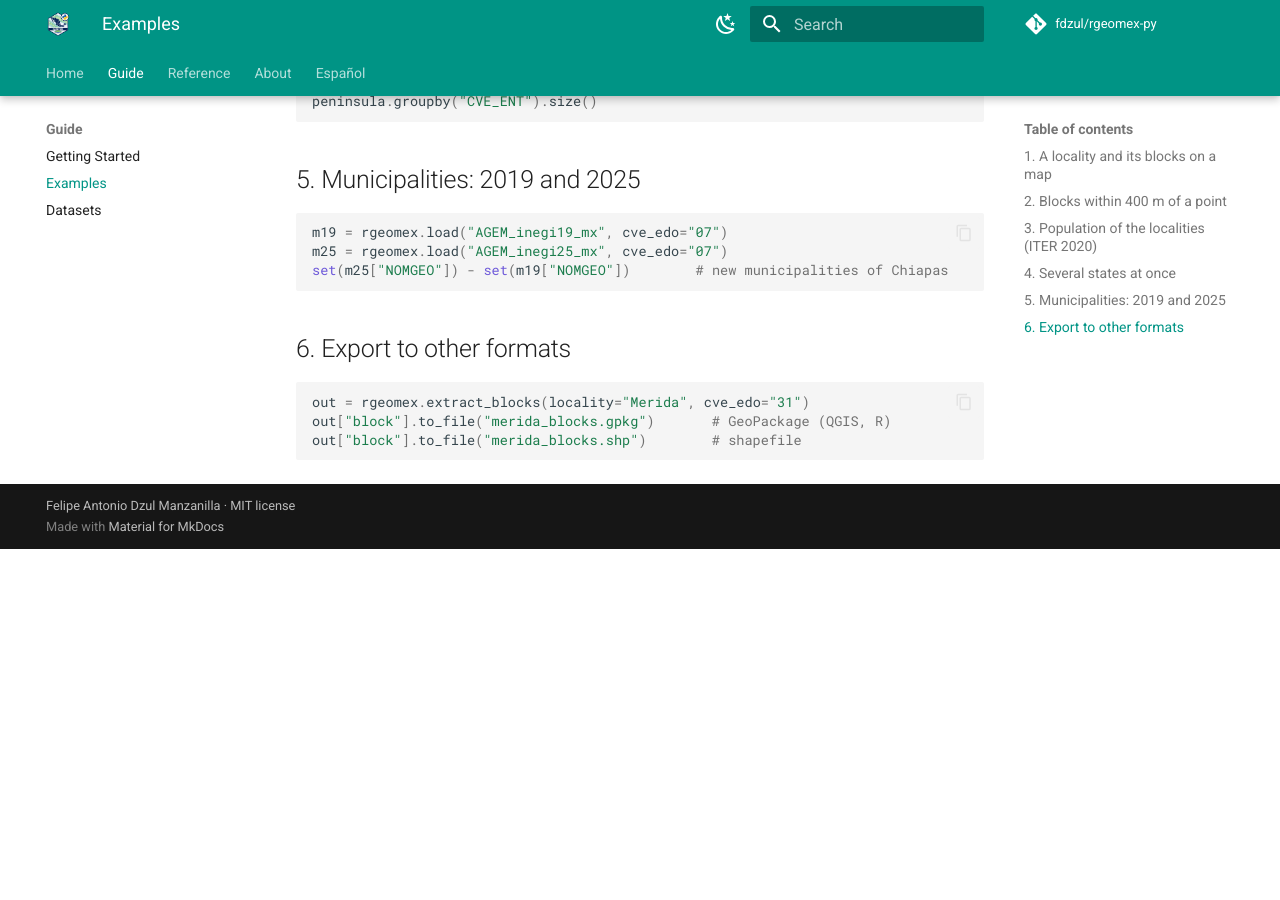
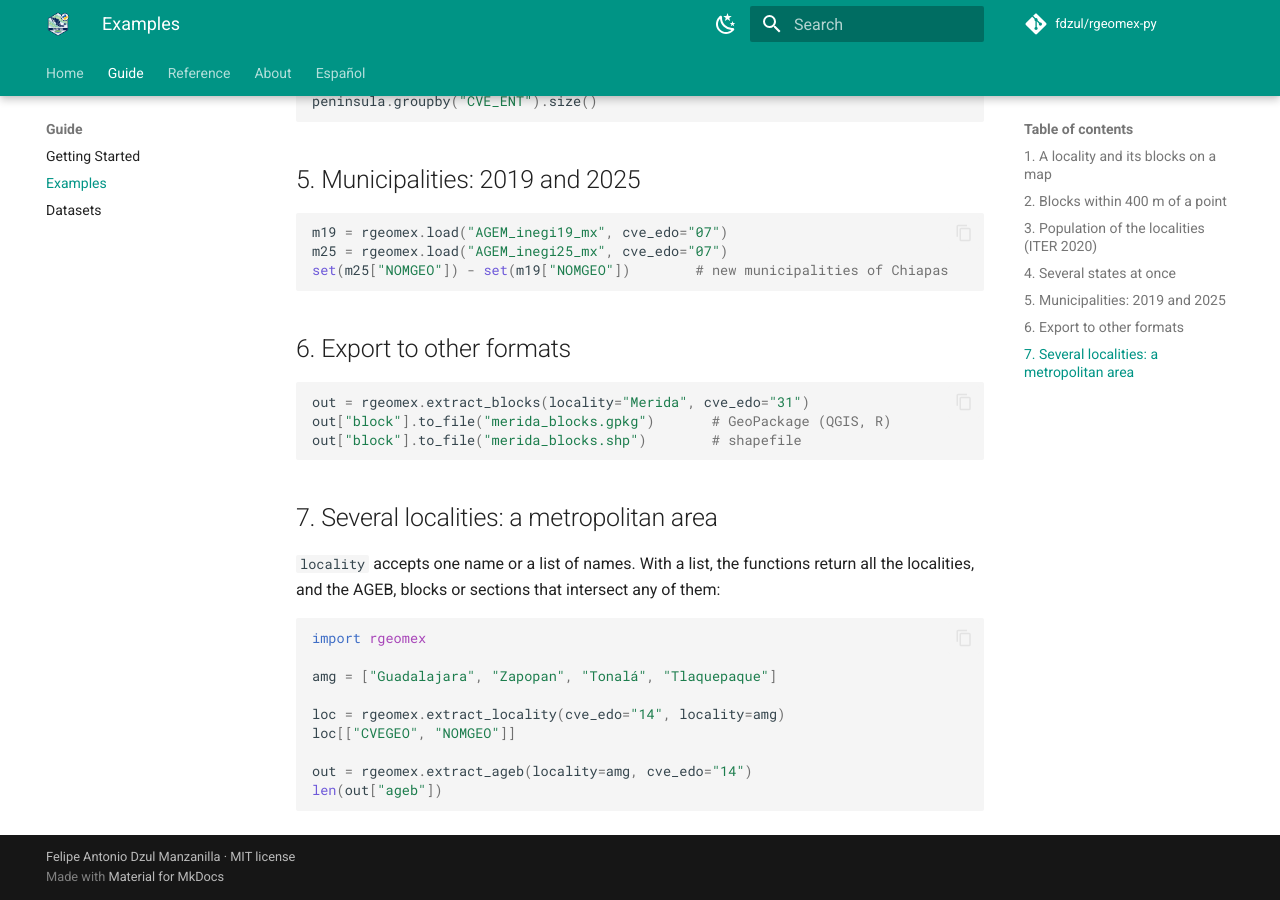
Before and after one commit to fdzul/rgeomex-py, an MkDocs documentation site: the page built from docs/examples.md, in a window 1280 px wide and 900 px high, scrolled down 1219 px. Built offline with MkDocs 1.6.1 and Material for MkDocs 9.7.7, drawn with Linux system fonts in a browser that asks for light colours; comment, search, counter and statistics services are not loaded; before the commit the page ends 1768 px from its top, so only the background shows below that.

Commit message:
extract_*: accept one or several localities, as in R; example in docs

````diff
--- a/docs/examples.md
+++ b/docs/examples.md
@@ -71,3 +71,21 @@ out = rgeomex.extract_blocks(locality="Merida", cve_edo="31")
 out["block"].to_file("merida_blocks.gpkg")       # GeoPackage (QGIS, R)
 out["block"].to_file("merida_blocks.shp")        # shapefile
 ```
+
+## 7. Several localities: a metropolitan area
+
+`locality` accepts one name or a list of names. With a list, the
+functions return all the localities, and the AGEB, blocks or sections that
+intersect any of them:
+
+```python
+import rgeomex
+
+amg = ["Guadalajara", "Zapopan", "Tonalá", "Tlaquepaque"]
+
+loc = rgeomex.extract_locality(cve_edo="14", locality=amg)
+loc[["CVEGEO", "NOMGEO"]]
+
+out = rgeomex.extract_ageb(locality=amg, cve_edo="14")
+len(out["ageb"])
+```
````
